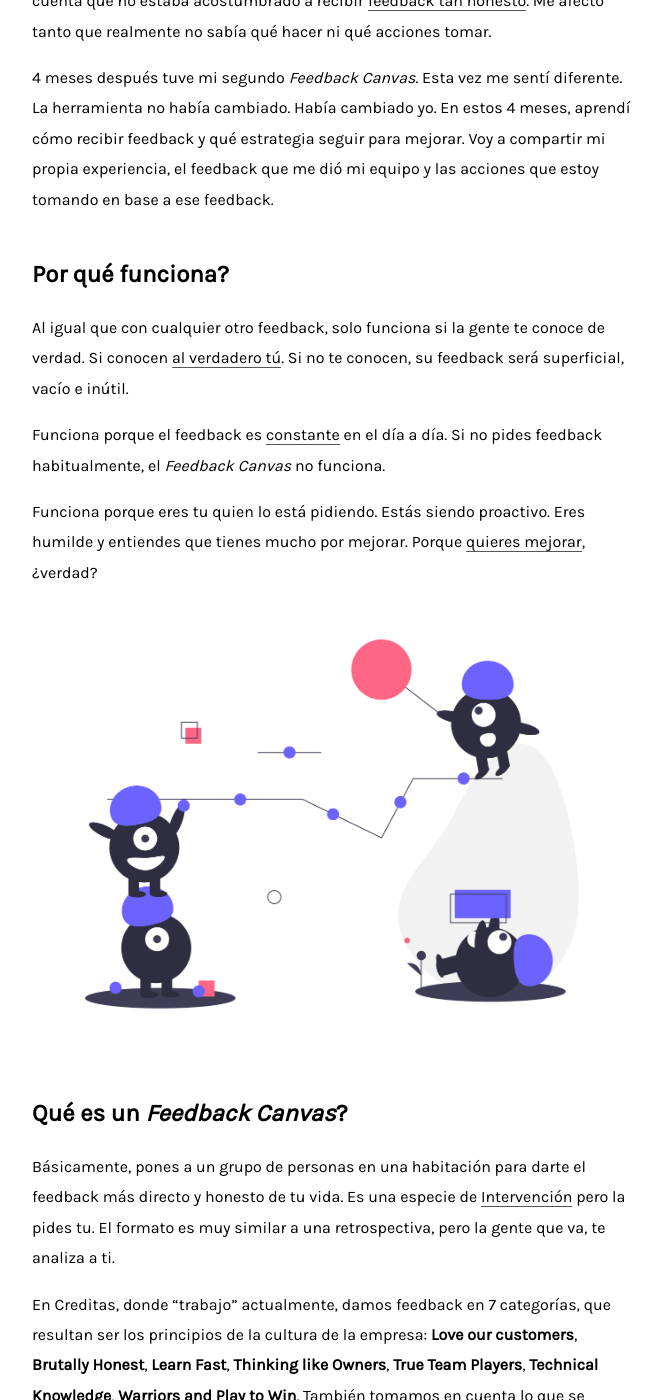
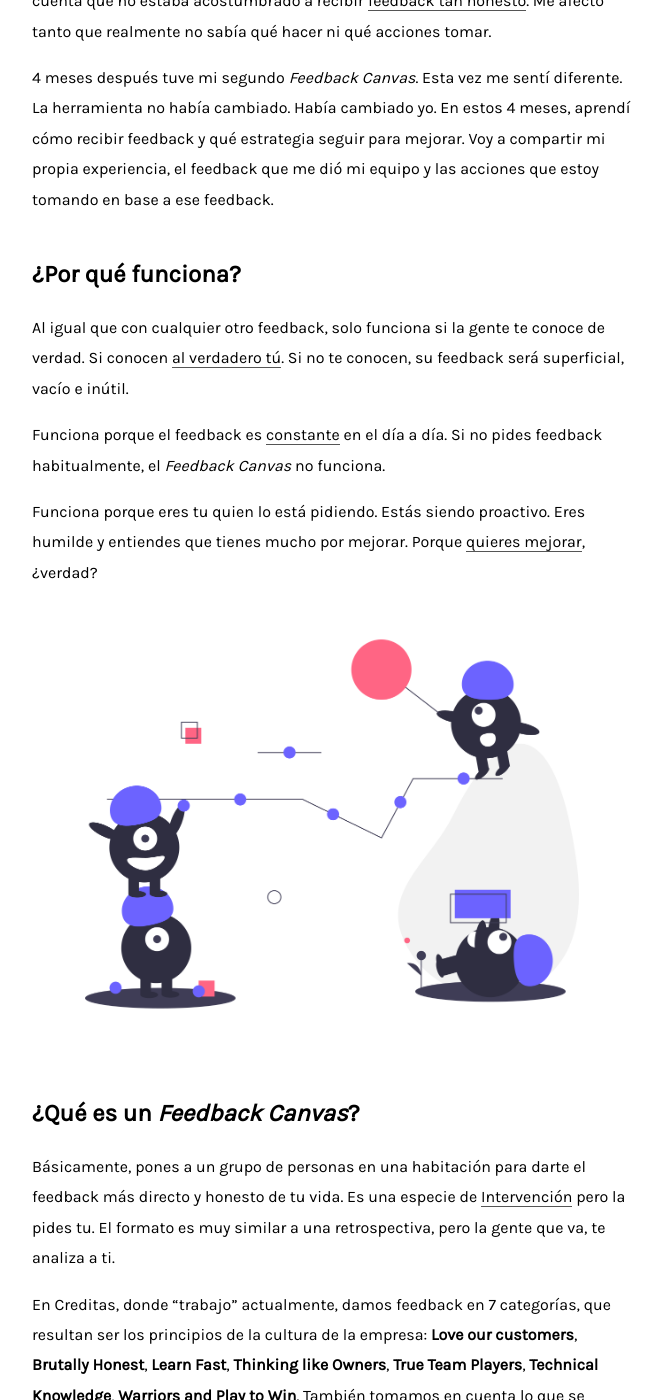
Before and after one commit to stanete/stanete.github.io, a Jekyll site: the page built from _es/feedback-canvas.md, in a window 1280 px wide and 1400 px high, scrolled down 451 px. Shown: the whole window, without its empty margins (308-969 px from the left). Built offline with Jekyll 4.4.1, drawn with Linux system fonts in a browser that asks for light colours; comment, search, counter and statistics services are not loaded; some of the changed text lies outside the part shown.

Commit message:
Question marks at the beggining in Spanish

```diff
--- a/_es/feedback-canvas.md
+++ b/_es/feedback-canvas.md
@@ -14,7 +14,7 @@ Mi primer _Feedback Canvas_ fue duro. Recuerdo los días siguientes. Estaba enfa
 
 4 meses después tuve mi segundo _Feedback Canvas_. Esta vez me sentí diferente. La herramienta no había cambiado. Había cambiado yo. En estos 4 meses, aprendí cómo recibir feedback y qué estrategia seguir para mejorar. Voy a compartir mi propia experiencia, el feedback que me dió mi equipo y las acciones que estoy tomando en base a ese feedback.
 
-## Por qué funciona?
+## ¿Por qué funciona?
 
 Al igual que con cualquier otro feedback, solo funciona si la gente te conoce de verdad. Si conocen [al verdadero tú](https://youtu.be/qg0_FinB6EE). Si no te conocen, su feedback será superficial, vacío e inútil.
 
@@ -24,13 +24,13 @@ Funciona porque eres tu quien lo está pidiendo. Estás siendo proactivo. Eres h
 
 ![](/images/good_team.png)
 
-## Qué es un _Feedback Canvas_?
+## ¿Qué es un _Feedback Canvas_?
 
 Básicamente, pones a un grupo de personas en una habitación para darte el feedback más directo y honesto de tu vida. Es una especie de [Intervención](https://www.youtube.com/watch?v=sNAbnnHKZFE) pero la pides tu. El formato es muy similar a una retrospectiva, pero la gente que va, te analiza a ti.
 
 En Creditas, donde "trabajo" actualmente, damos feedback en 7 categorías, que resultan ser los principios de la cultura de la empresa: **Love our customers**, **Brutally Honest**, **Learn Fast**, **Thinking like Owners**, **True Team Players**, **Technical Knowledge**, **Warriors and Play to Win**. También tomamos en cuenta lo que se espera de alguien en tu rol. [Aquí](https://www.patkua.com/blog/the-definition-of-a-tech-lead/) puedes encontrar un ejemplo de lo que se espera de un Tech Lead. Todo esto lo tienes que adaptar a tu contexto.
 
-## Cómo organizar un _Feedback Canvas_?
+## ¿Cómo organizar un _Feedback Canvas_?
 
 Elije las personas con las que trabajas cerca en tu día a día. **Entre 5 y 9**. Si lideras un equipo, como yo, tienen que estar allí. Tu manager o mentor también debería estar allí.
 
```
